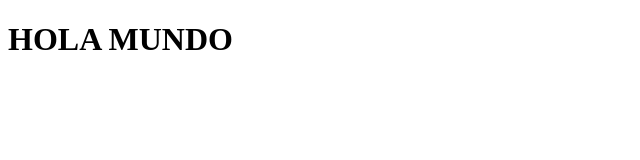
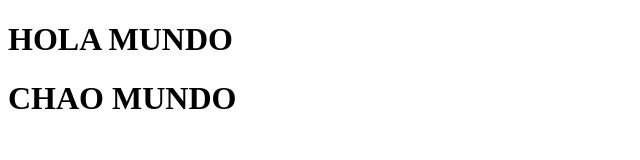
Before and after one commit to TomasWielandt/git-ejemplo2, a plain HTML site: page index.html in a window 1280 px wide. Shown: the whole page, without its empty margins (0-640 px from the left). Drawn offline with Linux system fonts and the light colour scheme.

Commit message:
agregamos un chao mundo al index.html

```diff
--- a/index.html
+++ b/index.html
@@ -10,5 +10,8 @@
     <h1>
         HOLA MUNDO
     </h1>
+    <h1>
+        CHAO MUNDO
+    </h1>
 </body>
 </html>
```
